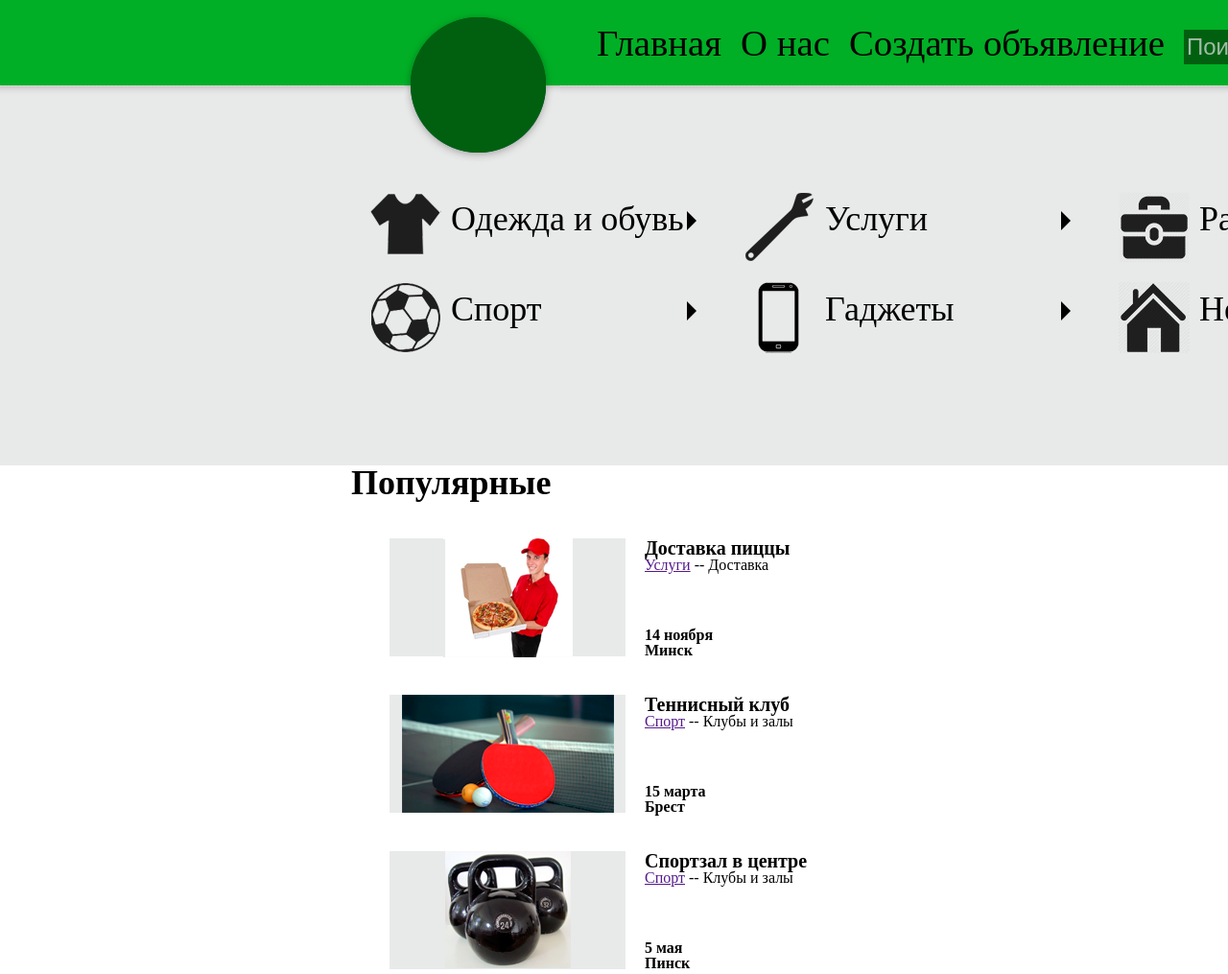
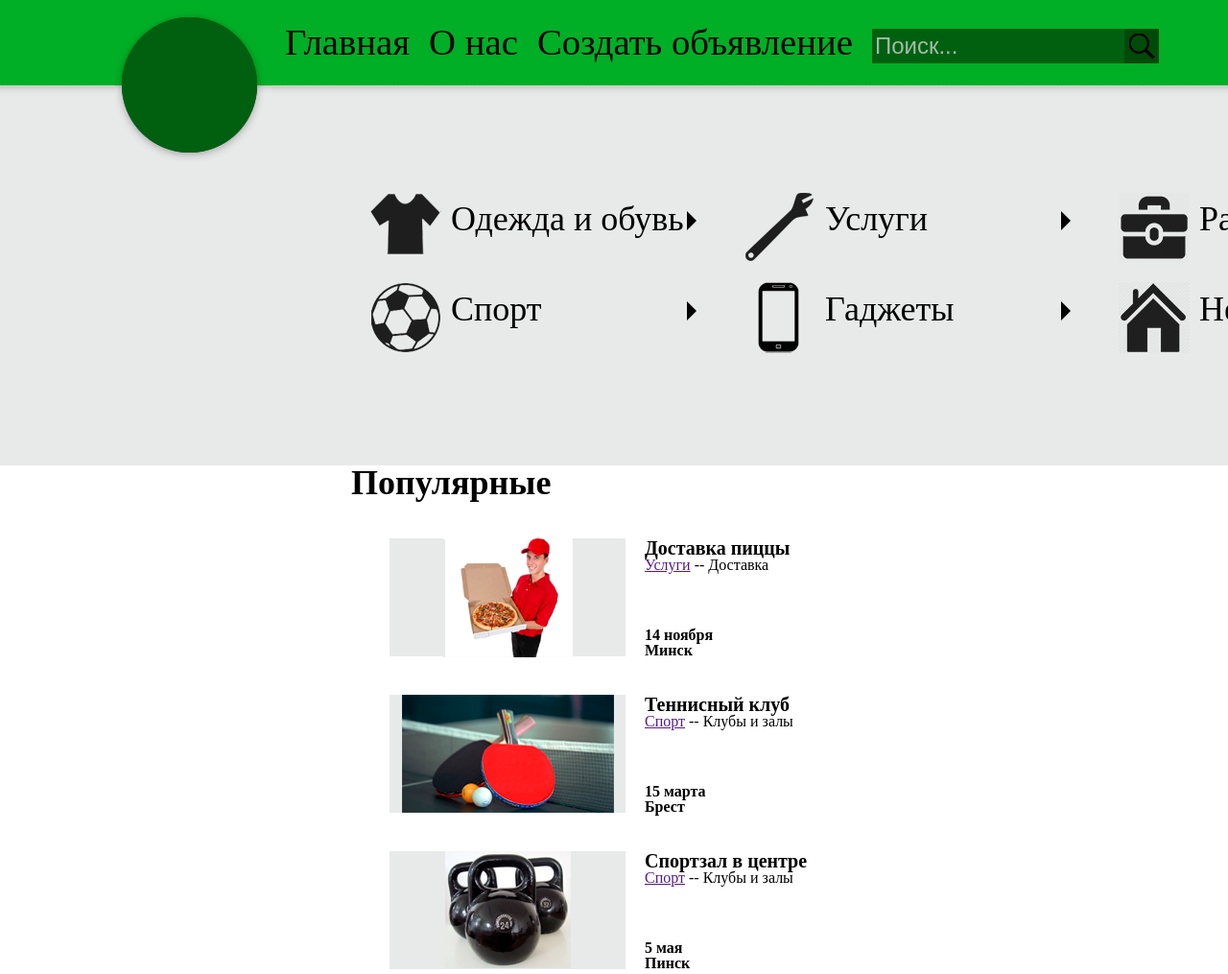
Before and after one commit to probelholub/bulletin_board, a plain HTML site: page index.html in a window 1280 px wide. Shown: the top 1015 px of the page at 96% size. Drawn offline with Linux system fonts and the light colour scheme.

Commit message:
Code style changes. Fix header layout

```diff
--- a/index.html
+++ b/index.html
@@ -14,8 +14,9 @@
   <body>
     <div id="wrapper">
       <div id="header">
+        <div class="page-width">
+          <div class="header-wrapper">
             <div id="circle"></div>
-
             <ul id="head_list">
               <li><a href="">Главная</a></li>
               <li><a href="">О нас</a></li>
@@ -29,6 +30,8 @@
                 </div>
               </li>
             </ul>
+          </div>
+        </div>
       </div>
 
       <div id="sidebar">
--- a/styles/style_header.css
+++ b/styles/style_header.css
@@ -1,13 +1,23 @@
+.header-wrapper {
+  padding-left: 100px;
+  position: relative;
+}
+
+#circle{
+  width: 163px;
+  height: 173px;
+  background-image: url(../images/ellipce2.png);
+  background-repeat: no-repeat;
+  display: inline-block;
+}
+
 #head_list {
   list-style: none;
-	padding: 0;
-	margin: 0 auto;
+  padding-top: 25px;
   font-size: 38.75px;
-	width: 1040px;
   height: 50px;
-	position: absolute;
-	top: 26px;
-	left: 612px;
+  display: inline-block;
+  vertical-align: top;
 }
 
 #head_list li {
--- a/styles/style_main.css
+++ b/styles/style_main.css
@@ -1,9 +1,15 @@
 #wrapper {
   padding: 0px;
   margin: 0 auto;
-	width: 1920;
+  width: 1920; /* Are you serious? I have 1366px width on my laptop */
   border: 1px colid #111111;
   max-width: 1920px;
+}
+
+.page-width {
+  width: 1240px;
+  position: relative;
+  margin: 0 auto;
 }
 
 #header {
@@ -11,7 +17,6 @@
   background-image: url(../images/header_image.png);
   background-repeat: repeat-x;
   background-color: #00AF25;
-	position: relative;
 }
 
 #sidebar {
@@ -27,13 +32,3 @@
   height: 120px;
   background-color: #333333;
 }
-
- #circle{
-	width: 163px;
-	height: 173px;
-	background-image: url(../images/ellipce2.png);
-	background-repeat: no-repeat;
-	position: absolute;
-	left: 421px;
-	top: 0px;
-}
```
Also changed, not shown: styles/style_content.css (indentation only), styles/style_footer.css (indentation only). Lines whose indentation alone changed are shown as unchanged.
